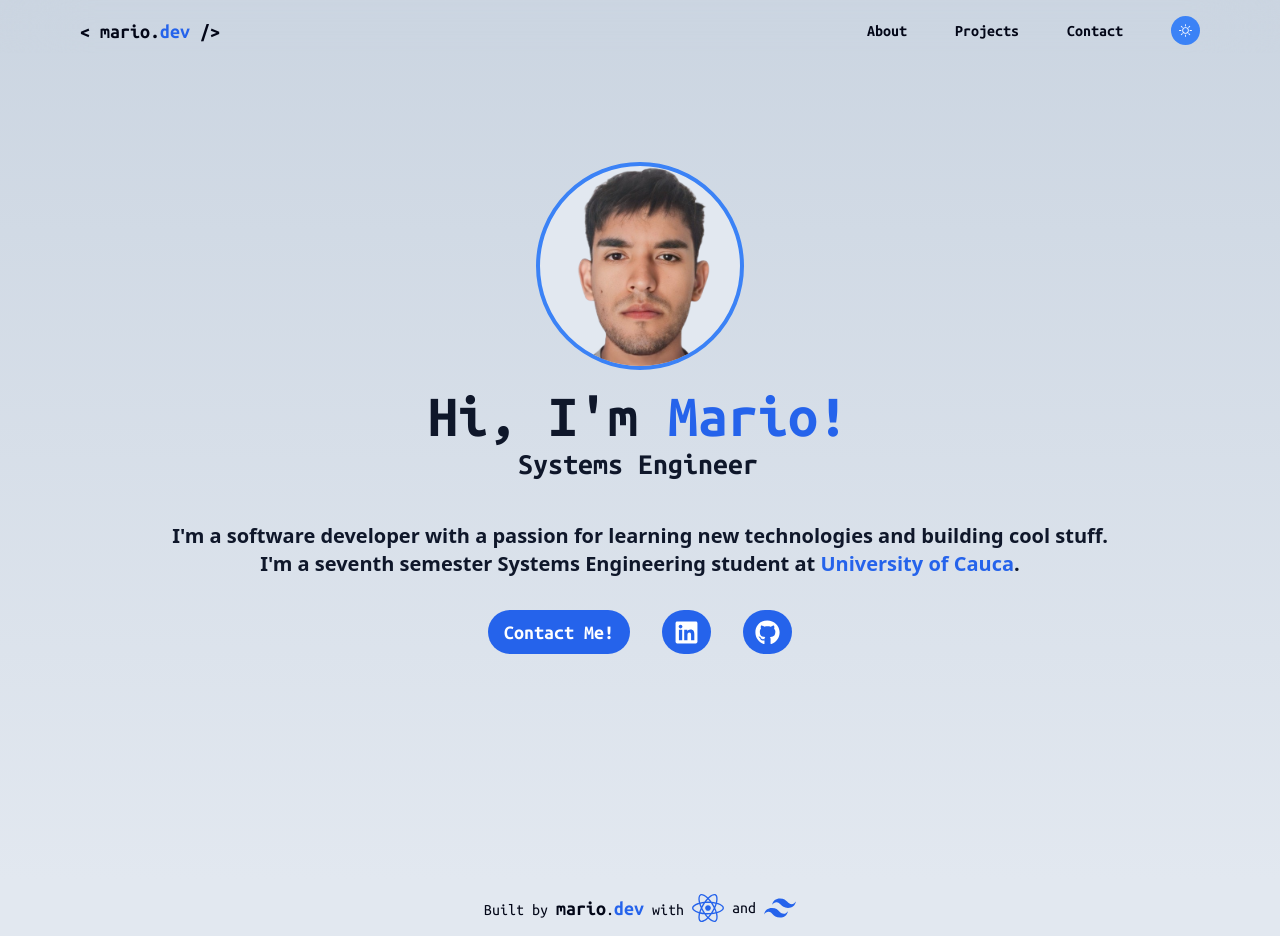
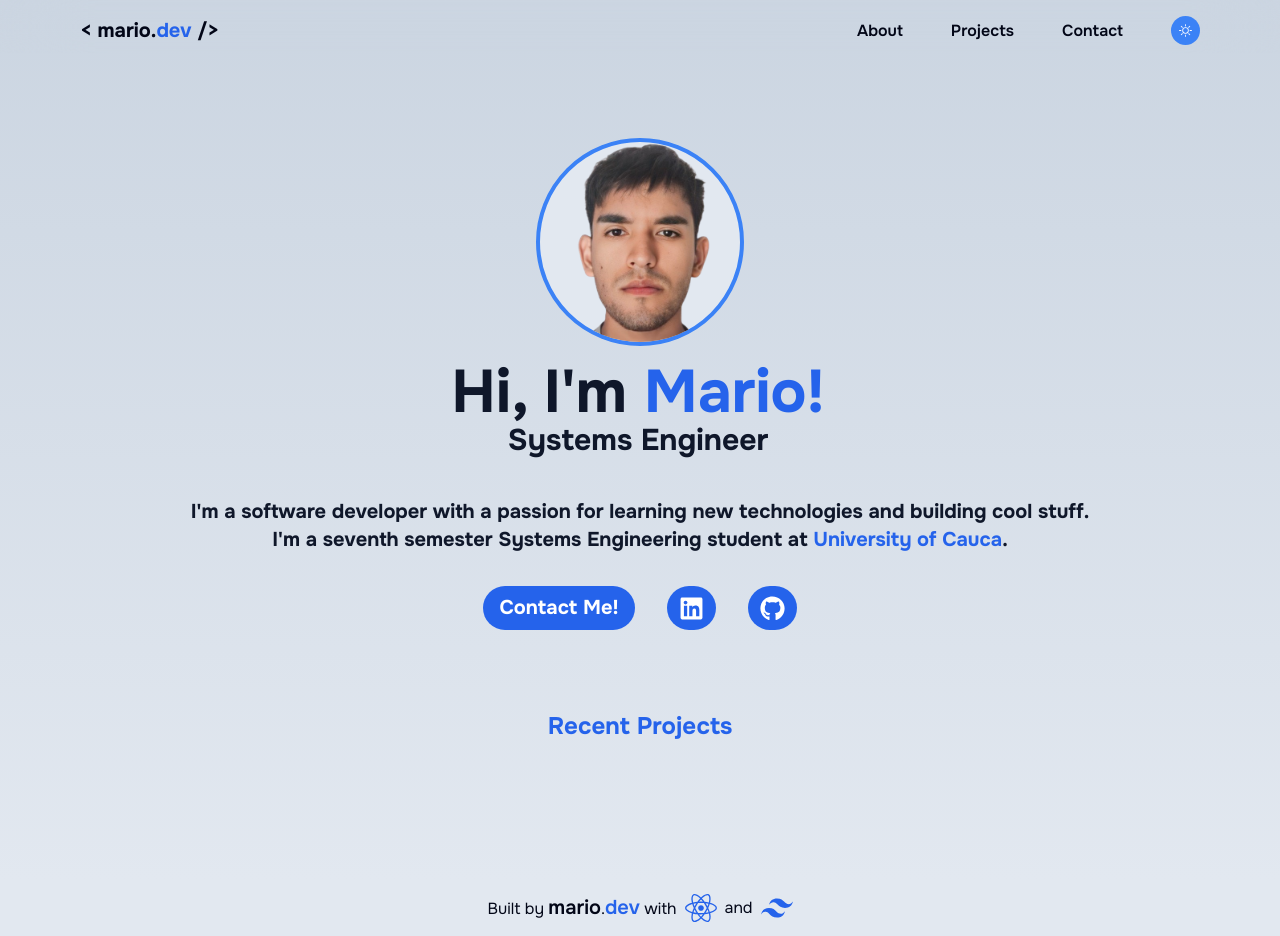
Before and after one commit to cmperdomo17/my_portfolio, a React (Create React App) app: page / in a window 1280 px wide. Built offline with nearby package versions, Linux system fonts and the light colour scheme.

Commit message:
Update fonts and styles

```diff
--- a/public/index.html
+++ b/public/index.html
@@ -5,7 +5,7 @@
     <meta name="viewport" content="width=device-width, initial-scale=1" />
     <link rel="preconnect" href="https://fonts.googleapis.com">
     <link rel="preconnect" href="https://fonts.gstatic.com" crossorigin>
-    <link href="https://fonts.googleapis.com/css2?family=Ubuntu+Mono:wght@400;700&display=swap" rel="stylesheet">
+    <link href="https://fonts.googleapis.com/css2?family=Ubuntu+Mono:wght@400;700&family=Onest:wght@400;600;700&display=swap" rel="stylesheet">
     <!-- <link rel="icon" href="logo2.svg" /> -->
     <title>MyPortfolio</title>
   </head>
--- a/src/components/About.jsx
+++ b/src/components/About.jsx
@@ -7,7 +7,7 @@ const AboutMe = () => {
     return (
         <div className={`flex flex-col justify-center text-center h-[100vh] md:h-[110vh] ${darkMode ? 'bg-gradient-to-b from-black to-slate-950' : 'bg-gradient-to-b from-slate-300 to-slate-200'}`}>
             <div className="flex justify-center">
-                <div className="font-ubuntu-mono font-bold">
+                <div className="font-Onest font-bold">
                     <h1 className={`text-4xl md:text-6xl ${darkMode ? 'text-white' : 'text-slate-900'}`}>
                         About Me
                     </h1>
--- a/src/components/Contact.jsx
+++ b/src/components/Contact.jsx
@@ -7,7 +7,7 @@ const Contact = () => {
     return (
         <div className={`flex flex-col justify-center text-center h-[100vh] md:h-[110vh] ${darkMode ? 'bg-gradient-to-b from-black to-slate-950' : 'bg-gradient-to-b from-slate-300 to-slate-200'}`}>
             <div className="flex justify-center">
-                <div className="font-ubuntu-mono font-bold">
+                <div className="font-Onest font-bold">
                     <h1 className={`text-4xl md:text-6xl ${darkMode ? 'text-white' : 'text-slate-900'}`}>
                         Contact
                     </h1>
--- a/src/components/Footer.jsx
+++ b/src/components/Footer.jsx
@@ -8,13 +8,20 @@ const Footer = () => {
 
     return (
         <footer className={`flex justify-center items-center text-center h-14 ${darkMode ? 'bg-slate-950 text-white' : 'bg-slate-200 text-slate-950'}`}>
-            <p className="text-md font-ubuntu-mono flex items-center justify-center space-x-2">
+
+            <p className="text-md font-Onest flex items-center justify-center space-x-2">
+
                 <span className={`${darkMode ? 'text-zinc-300' : 'text-slate-950'}`}>
                     Built by <span className={`${darkMode ? 'text-white' : 'text-slate-950'} font-semibold text-xl`}>mario</span>.
-                    <span className={`${darkMode ? 'text-blue-400' : 'text-blue-600'} font-semibold text-xl`}>dev</span> with</span>
+                    <span className={`${darkMode ? 'text-blue-400' : 'text-blue-600'} font-semibold text-xl`}>dev</span> with
+                </span>
+
                 <FaReact size={32}className={`${darkMode ? 'text-blue-400' : 'text-blue-600'}`} />
+
                 <span className={`${darkMode ? 'text-zinc-300' : 'text-slate-950'}`}>and</span>
+
                 <SiTailwindcss size={32} className={`${darkMode ? 'text-blue-400' : 'text-blue-600'}`} />
+
             </p>
         </footer>
     );
--- a/src/components/Home.jsx
+++ b/src/components/Home.jsx
@@ -18,7 +18,7 @@ const Home = () => {
             />
         </Link>
 
-        <div className="font-ubuntu-mono font-bold text-center">
+        <div className="font-Onest font-bold text-center">
 
             <div className="flex justify-center">
                 <h1 className={`text-4xl md:text-6xl ${darkMode ? 'text-white' : 'text-slate-900'} animate-typing1 animation-fill-forwards overflow-hidden border-r-4 w-12 text-nowrap`}>
@@ -33,7 +33,7 @@ const Home = () => {
             </div>
 
             <div className="pt-10">
-                <div className={`text-base md:text-xl font-sans ${darkMode ? 'text-white' : 'text-slate-900'}`}>
+                <div className={`text-base md:text-xl font-Onest ${darkMode ? 'text-white' : 'text-slate-900'}`}>
                     <p>
                         I'm a software developer with a passion for learning new technologies and building cool stuff.
                     </p>
@@ -57,6 +57,14 @@ const Home = () => {
                     <FaGithub size={25} />
                 </a>
             </div>
+
+            <div className="flex justify-center pt-4">
+                <div className={`text-lg md:text-2xl font-Onest ${darkMode ? 'text-blue-400' : 'text-blue-600'}`}>
+                    <h1>
+                        Recent Projects
+                    </h1>
+                </div>
+            </div>
         </div>
     </div>
 
--- a/src/components/Navbar.jsx
+++ b/src/components/Navbar.jsx
@@ -17,13 +17,13 @@ const NavBar = () => {
         <div>
             <nav className={`${darkMode ? 'bg-transparent text-white' : 'bg-transparent text-slate-950'}`}>
                 <div className="flex flex-col md:flex-row fixed w-full justify-between items-center pt-4 pb-2 px-20 backdrop-blur-2xl">
-                    <Link to='/' className="font-ubuntu-mono font-bold text-center cursor-pointer mb-4 md:mb-0">
+                    <Link to='/' className="font-Onest font-bold text-center cursor-pointer mb-4 md:mb-0">
                         <h1 className="text-xl hover:scale-110 transition-all ease-out ">
                             &lt; mario.<span className={`${darkMode ? 'text-blue-300' : 'text-blue-600' }`}>dev </span>/&gt;
                         </h1>
                     </Link>
 
-                    <div className={`flex items-center space-x-12 font-ubuntu-mono font-semibold text-sm duration-500 md:text-base`}>
+                    <div className={`flex items-center space-x-12 font-Onest font-semibold text-sm duration-500 md:text-base`}>
 
                         <NavLink to="/about">
                             About
--- a/src/components/Projects.jsx
+++ b/src/components/Projects.jsx
@@ -7,7 +7,7 @@ const Projects = () => {
     return (
         <div className={`flex flex-col justify-center text-center h-[100vh] md:h-[110vh] ${darkMode ? 'bg-gradient-to-b from-black to-slate-950' : 'bg-gradient-to-b from-slate-300 to-slate-200'}`}>
             <div className="flex justify-center">
-                <div className="font-ubuntu-mono font-bold">
+                <div className="font-Onest font-bold">
                     <h1 className={`text-4xl md:text-6xl ${darkMode ? 'text-white' : 'text-slate-900'}`}>
                         My Projects
                     </h1>
--- a/tailwind.config.js
+++ b/tailwind.config.js
@@ -5,6 +5,7 @@ module.exports = {
     extend: {
       fontFamily: {
         'ubuntu-mono': ['Ubuntu mono', 'Monospace', 'Bold'],
+        'Onest': ['Onest', 'Monospace'],
       },
       animation: {
         typing1: 'typing 2s steps(42), blink, .5s infinite step-end alternate',
```
